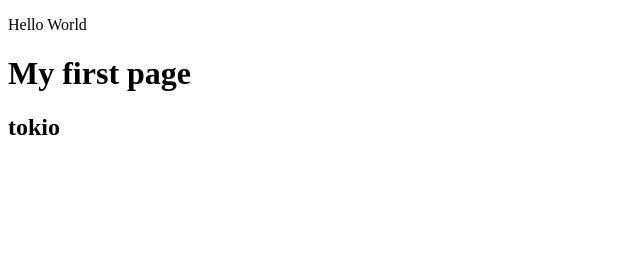
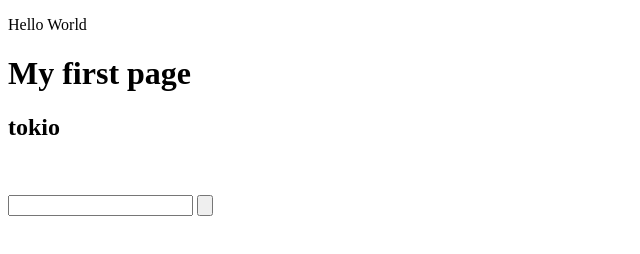
Before and after one commit to GulruhIsmayilova/git-branch, a plain HTML site: page index.html in a window 1280 px wide. Shown: the whole page, without its empty margins (0-640 px from the left). Drawn offline with Linux system fonts and the light colour scheme.

Commit message:
create regiter

```diff
--- a/index.html
+++ b/index.html
@@ -14,7 +14,8 @@
     <figure>
         <img src="../4776863d40125fbe3f50dab3fd2ba1fa.jpg" alt="">
     </figure>
-
-
+    <form action=""></form>
+    <input type="text">
+    <input type="button" value="">
 </body>
 </html>
```
